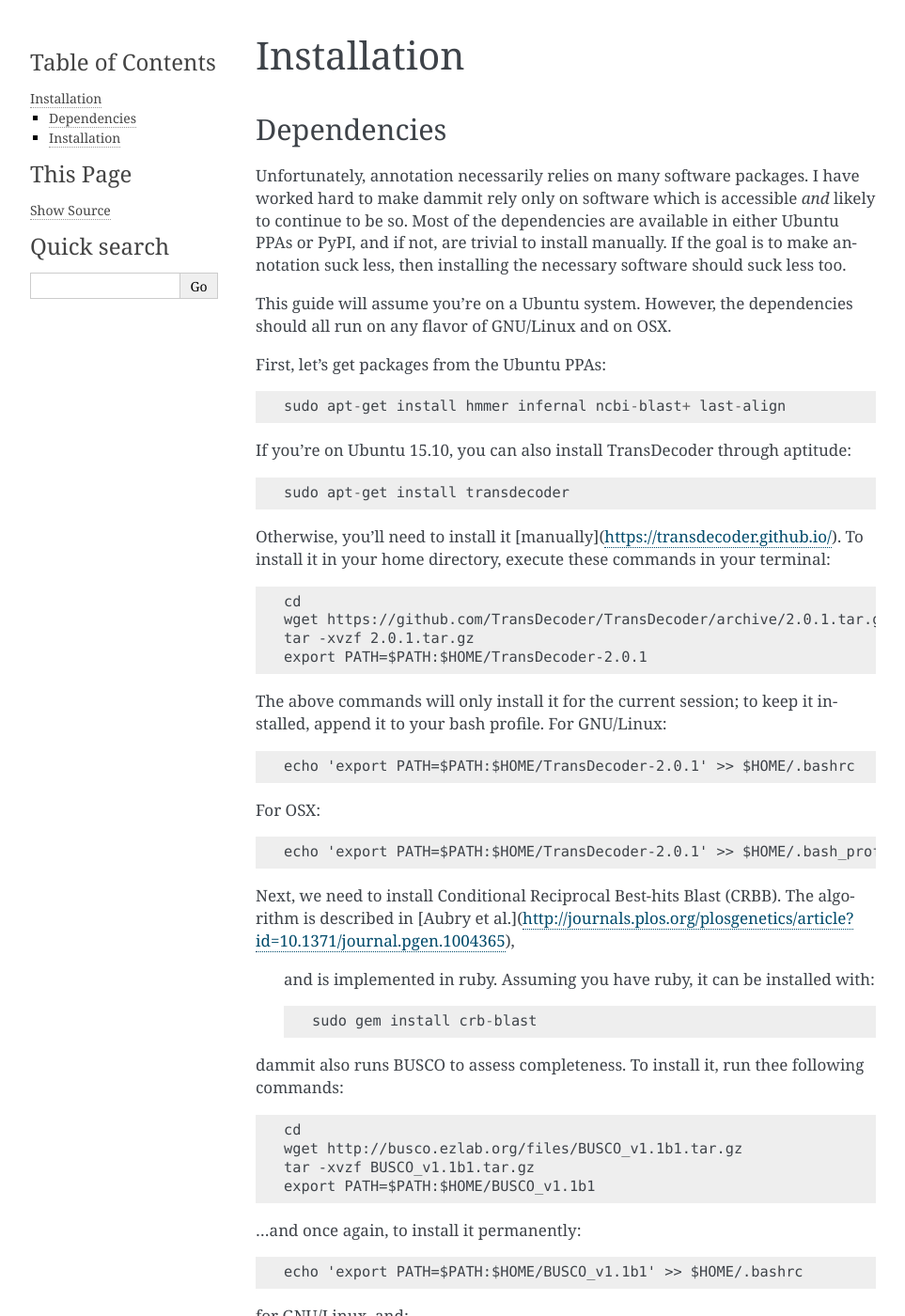
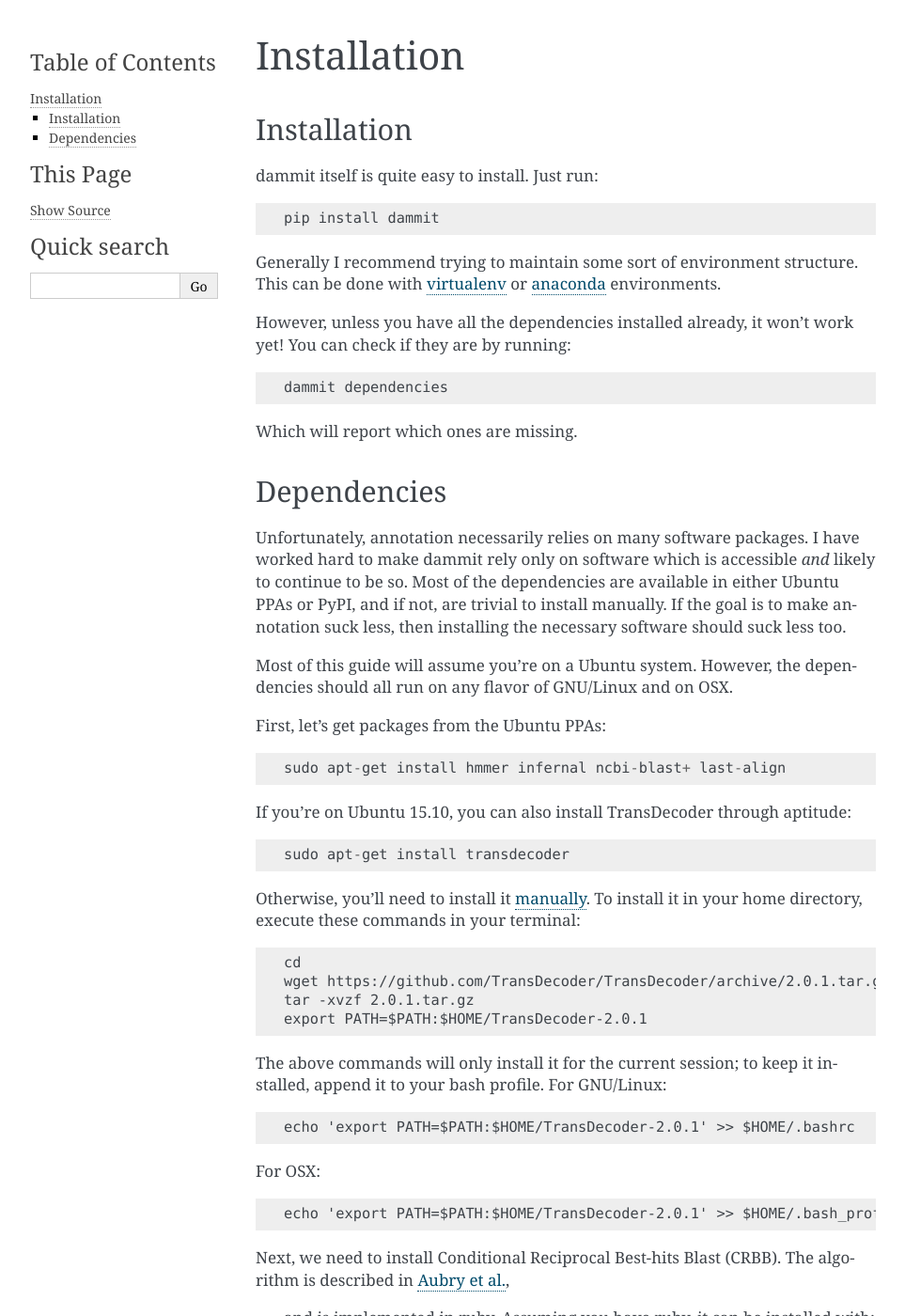
Before and after one commit to dib-lab/dammit, a Sphinx documentation site: the page built from doc/installing.rst, in a window 1280 px wide and 1400 px high. Shown: the whole window at 94% size, without its empty margins (148-1111 px from the left). Built offline with Sphinx 7.4.7, drawn with Linux system fonts in a browser that asks for light colours; pages that are not in the unit, such as notebooks, are missing from menus; some of the changed text lies outside the part shown.

Commit message:
Fix link formatting in install.rst and add initial tutorial

```diff
--- a/doc/installing.rst
+++ b/doc/installing.rst
@@ -1,8 +1,26 @@
 Installation
 ============
 
+Installation
+------------
+
+dammit itself is quite easy to install. Just run::
+
+    pip install dammit
+
+Generally I recommend trying to maintain some sort of environment structure.
+This can be done with `virtualenv <https://virtualenv.pypa.io/en/latest/userguide.html#usage>`__
+or `anaconda <http://conda.pydata.org/docs/using/envs.html>`__ environments.
+
+However, unless you have all the dependencies installed already, it won't work
+yet! You can check if they are by running::
+
+    dammit dependencies
+
+Which will report which ones are missing.
+
 Dependencies
-----------
+------------
 
 Unfortunately, annotation necessarily relies on many software packages. I have
 worked hard to make dammit rely only on software which is accessible *and* likely
@@ -10,8 +28,8 @@
 or PyPI, and if not, are trivial to install manually. If the goal is to make annotation
 suck less, then installing the necessary software should suck less too.
 
-This guide will assume you're on a Ubuntu system. However, the dependencies should
-all run on any flavor of GNU/Linux and on OSX.
+Most of this guide will assume you're on a Ubuntu system. However, the dependencies
+should all run on any flavor of GNU/Linux and on OSX.
 
 First, let's get packages from the Ubuntu PPAs::
 
@@ -21,7 +39,7 @@
 
     sudo apt-get install transdecoder
 
-Otherwise, you'll need to install it [manually](https://transdecoder.github.io/).
+Otherwise, you'll need to install it `manually <https://transdecoder.github.io/>`__.
 To install it in your home directory, execute these commands in your
 terminal::
 
@@ -41,12 +59,12 @@
 
 Next, we need to install Conditional Reciprocal Best-hits Blast (CRBB). The
 algorithm is described in
-[Aubry et al.](http://journals.plos.org/plosgenetics/article?id=10.1371/journal.pgen.1004365),
+`Aubry et al. <http://journals.plos.org/plosgenetics/article?id=10.1371/journal.pgen.1004365>`__,
  and is implemented in ruby. Assuming you have ruby, it can be installed with::
 
     sudo gem install crb-blast
 
-dammit also runs BUSCO to assess completeness. To install it, run thee following
+dammit also runs BUSCO to assess completeness. To install it, run the following
 commands::
 
     cd
@@ -64,14 +82,7 @@
 
 for OSX.
 
+When you're done, run the check again to make sure everything was installed
+correctly::
 
-Installation
-------------
-
-dammit itself is quite easy to install. Just run::
-
-    pip install dammit
-
-Generally I recommend trying to maintain some sort of environment structure.
-This can be done with [virtualenv](https://virtualenv.pypa.io/en/latest/userguide.html#usage)
-or [anaconda](http://conda.pydata.org/docs/using/envs.html) environments.
+    dammit dependencies
--- /dev/null
+++ b/doc/tutorial.rst
@@ -0,0 +1,52 @@
+Tutorial
+========
+
+Once you have the dependencies installed, it's time to actually annotate something!
+This guide will take you through a short example on some test data.
+
+Data
+----
+
+First let's download some test data. We'll start small and use a
+*Schizosaccharomyces pombe* transcriptome. Make a working directory and move there,
+and then download the file::
+
+    mkdir dammit_test
+    cd dammit_test
+    wget ftp://ftp.ebi.ac.uk/pub/databases/pombase/FASTA/cdna_nointrons_utrs.fa.gz
+    wget ftp://ftp.ebi.ac.uk/pub/databases/pombase/FASTA/pep.fa.gz
+
+Decompress the file with gunzip::
+
+    gunzip cdna_nointrons_utrs.fa.gz pep.fa.gz
+
+Databases
+---------
+
+If you're just starting, you probably haven't downloaded the databases yet.
+This could take a while, so consider walking away and getting yourself a cup of
+coffee. If you installed dammit into a virtual environment, be sure to activate
+it first::
+
+    dammit databases --install
+
+Alternatively, if you happen to have downloaded many of these databases before,
+you can follow the directions at :ref:`advanced-databases`.
+
+While the initial download takes a while, once its done, you won't need to do it again --
+dammit keeps track of the database state and won't repeat work its already completed,
+even if you accidentally rerun with the `--install` flag.
+
+Annotation
+----------
+
+Now we'll do a simple run of the annotator. We'll use `pep.fa` as a user database;
+this is a toy example, seeing as these proteins came from the same set of
+transcripts as we're annotating, but they illustrate the usage nicely enough.
+We'll also specify a non-default BUSCO group. You can replace the argument to
+`--n_threads` with however many cores are available on your system in order to
+speed it up.::
+
+    dammit annotate cdna_nointrons_utrs.fa --user-databases pep.fa --busco-group eukaryota --n_threads 1
+
+This will take a bit, so go get another cup of coffee...
```
